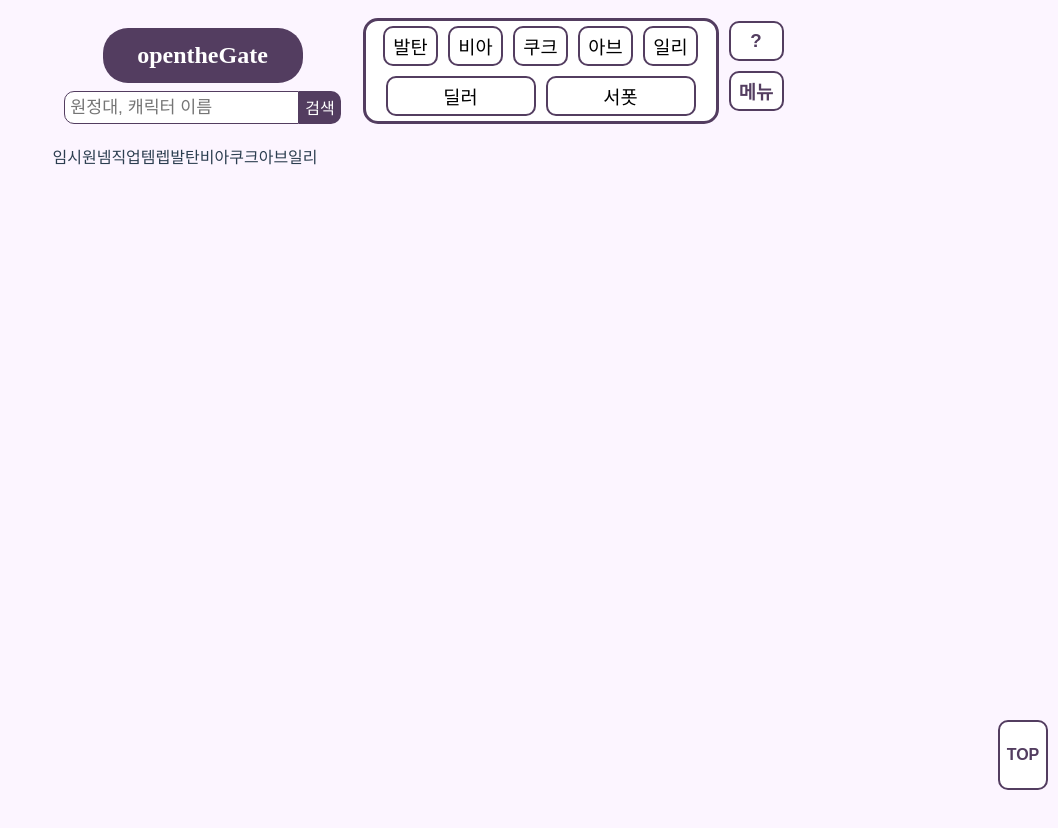
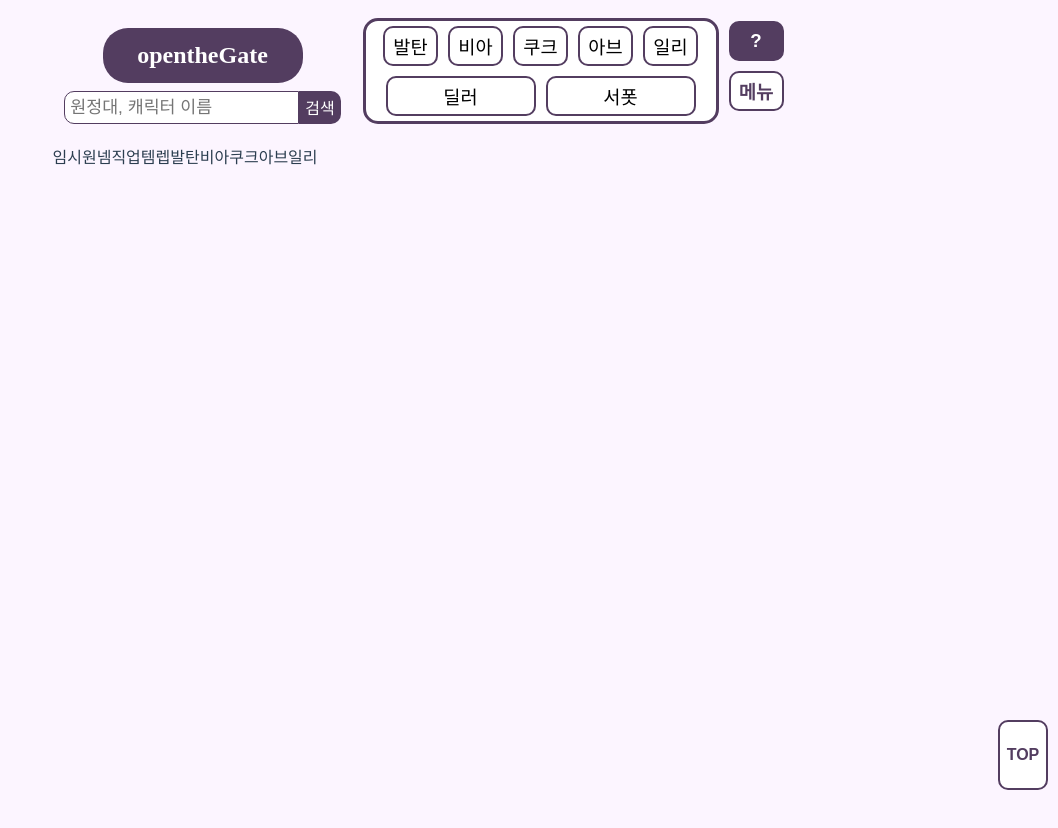
Before and after one commit to muguk04-4/lostArk_guildManager, a Vue app in the folder loagm/: page /main in a window 1280 px wide. In both pictures the pointer is over the button 978 px from the left and 40 px from the top of the page. Shown: the top 828 px of the page, without its empty margins (222-1280 px from the left). Built offline with nearby package versions, Linux system fonts and the light colour scheme; a web font is replaced by a local one.

Commit message:
have to make signUp page cancel

```diff
--- a/loagm/src/views/MainView.vue
+++ b/loagm/src/views/MainView.vue
@@ -317,6 +317,11 @@ export default {
     border-radius: 10px;
     background-color: white;
     color: var(--container-bg-color);
+    transition: background 0.15s, color 0.15s;
+  }
+  .third div button:hover{
+    background-color: var(--container-bg-color);
+    color: white;
   }
 
   /* 아랫부분 */
```
